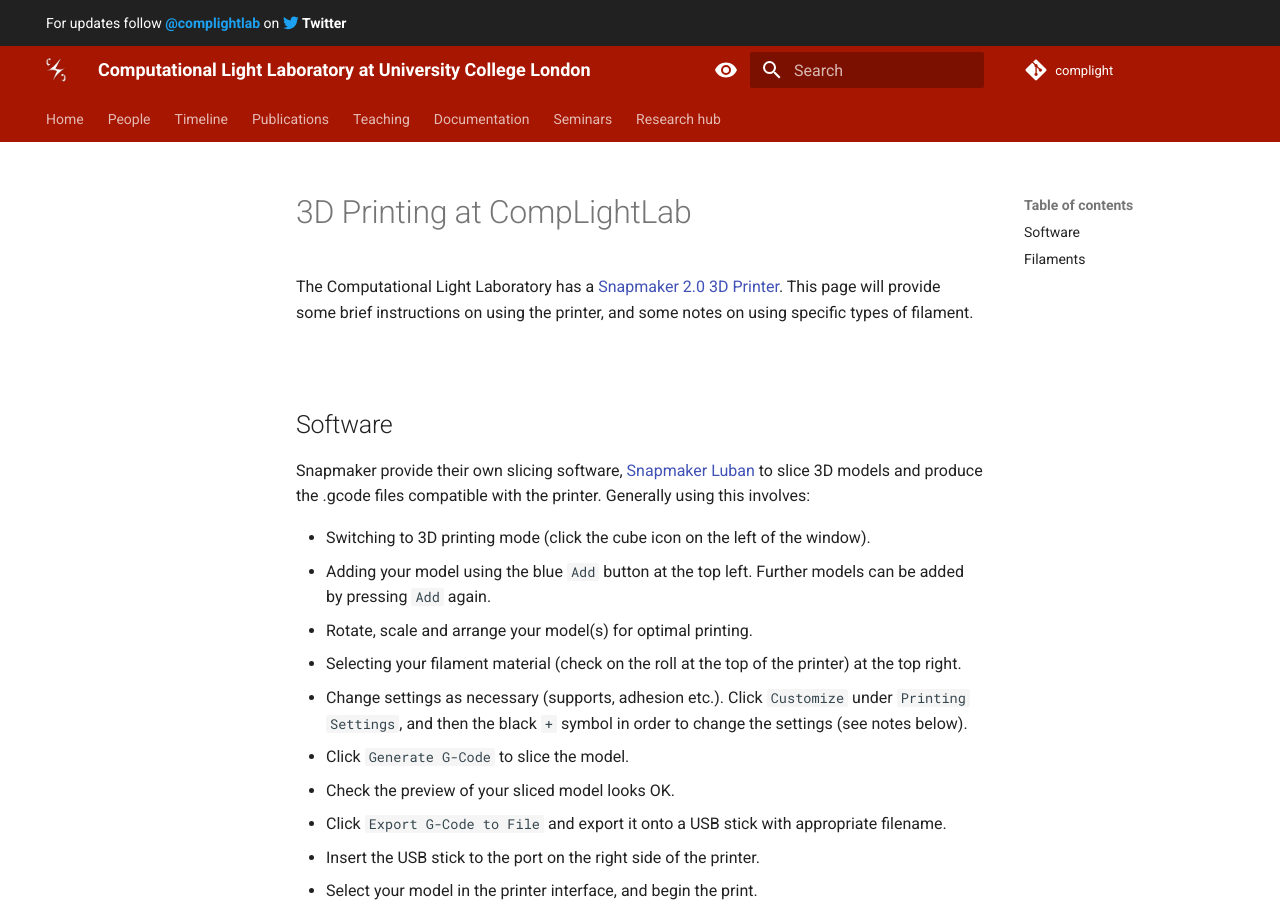
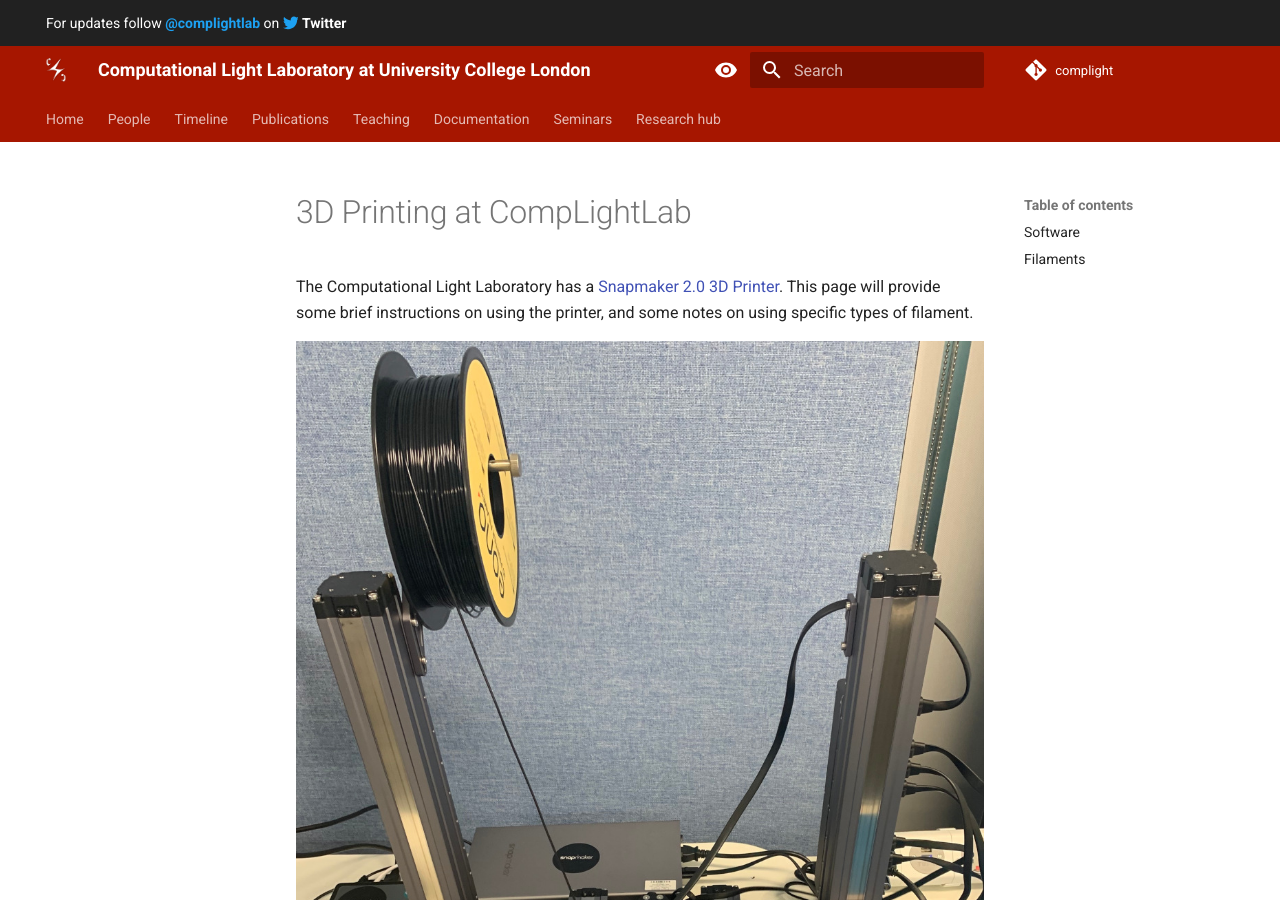
Before and after one commit to complight/complight.github.io, an MkDocs documentation site: the page built from docs/documentation/3d_printing.md, in a window 1280 px wide and 900 px high. Built offline with MkDocs 1.6.1 and Material for MkDocs 9.7.7, drawn with Linux system fonts in a browser that asks for light colours.

Commit message:
Correct links in 3d_printing.md

```diff
--- a/docs/documentation/3d_printing.md
+++ b/docs/documentation/3d_printing.md
@@ -4,7 +4,7 @@ The Computational Light Laboratory has a [Snapmaker 2.0 3D Printer](https://snap
 
 
 <p class="aligncenter">
-    <img src="../../docs/media/printer.jpg" alt/>
+    <img src="../../media/printer.jpg" alt/>
 </p>
 
 ## Software
@@ -23,13 +23,13 @@ Snapmaker provide their own slicing software, [Snapmaker Luban](https://snapmake
 * Select your model in the printer interface, and begin the print.
 
 <p class="aligncenter">
-    <img src="../../docs/media/printer_USB.jpg" alt/>
+    <img src="../../media/printer_USB.jpg" alt/>
 </p>
 
 Note that supports are disabled by default, but depending on your model, switching them on may be necessary. Also by default a skirt will be printed, but we recommend disabling this setting as they can be challenging to remove from the build plate (under `Adhesion`, set the type to `None`).
 
 <p class="aligncenter">
-    <img src="../../docs/media/print_settings.png" alt/>
+    <img src="../../media/print_settings.png" alt/>
 </p>
 
 ## Filaments
@@ -39,7 +39,7 @@ Profiles are provided for PLA and ABS filaments. We also have PETG filament in t
 I recommend adding a PETG profile by clicking the black `+` symbol under Material, and setting the temperatures as appropriate. The following settings performed well with the Snapmaker official PETG filament:
 
 <p class="aligncenter">
-    <img src="../../docs/media/petg_settings.png" alt/>
+    <img src="../../media/petg_settings.png" alt/>
 </p>
 
 As a quick safety note, these settings heat up the build plate substantially more than when printing PLA. Please take extra care when removing prints, and allow the build plate to cool to a safe temperature before removing it. The temperature is displayed on the printer's screen as it cools.
```
